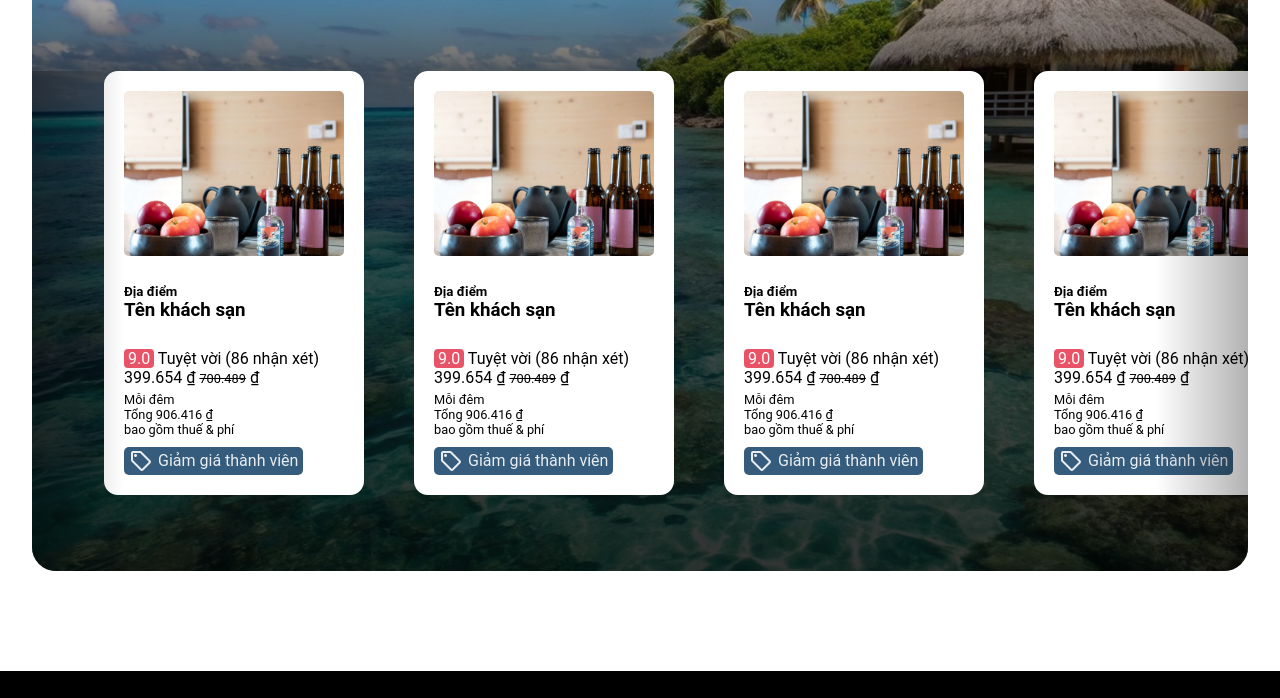
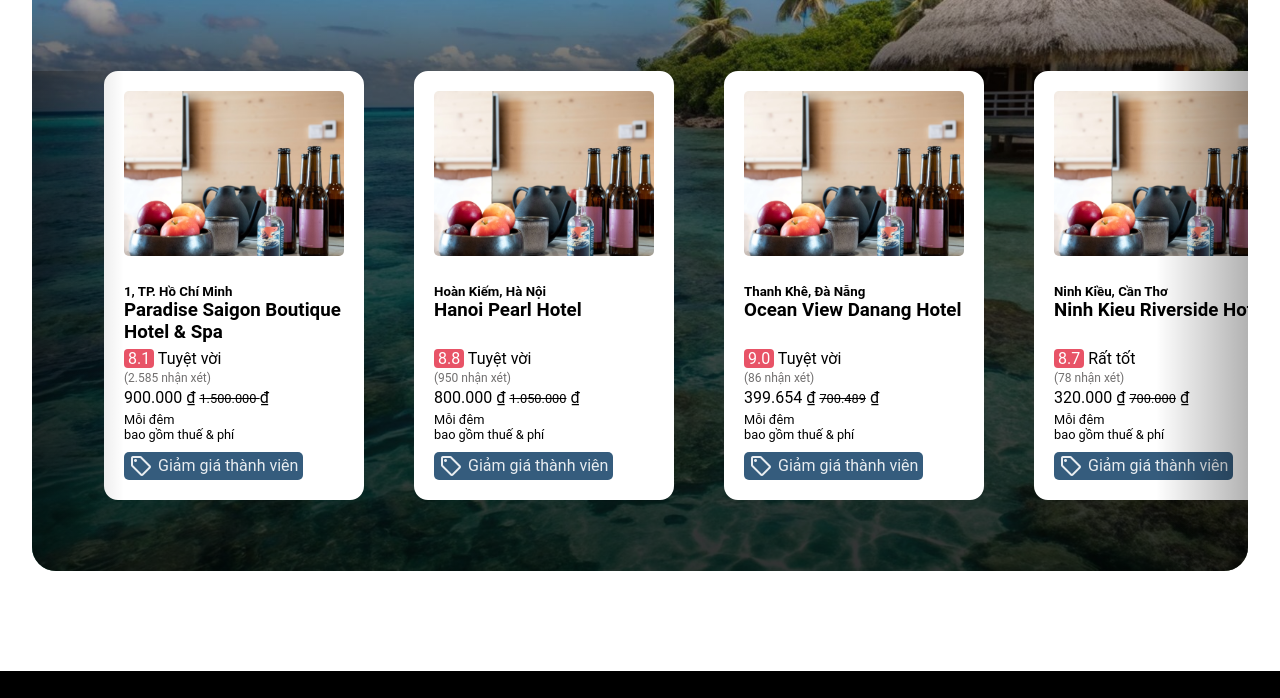
Before and after one commit to LT-Nhat-Minh/-n-IE104, a plain HTML site: page index.html in a window 1280 px wide. Shown: the part 1239-1937 px from the top of the page. Drawn offline with nearby package versions, Linux system fonts and the light colour scheme.

Commit message:
Add files via upload

```diff
--- a/index.html
+++ b/index.html
@@ -182,21 +182,20 @@
                         <a href="#" class="slider_item_link">
                             <img src="0a7d5696.avif" alt="hotel_image" class="slider_image">
                             <div class="card_title">
-                                <h5>Địa điểm</h5>
-                                <h3>Tên khách sạn</h3>
+                                <h5>1, TP. Hồ Chí Minh</h5>
+                                <h3>Paradise Saigon Boutique Hotel & Spa</h3>
                             </div>
                             <div>
-                                <span class="card_rating">9.0</span>
+                                <span class="card_rating">8.1</span>
                                 <span>Tuyệt vời</span>
-                                <span>(86 nhận xét)</span>
+                                <p class="rate">(2.585 nhận xét)</p>
                             </div>
                             <div class="card_price">
-                                <span>399.654 &#8363</span>
-                                <span><del>700.489</del> &#8363</span>
+                                <span>900.000 &#8363</span>
+                                <span><del>1.500.000    </del> &#8363</span>
                             </div>
                             <div class="card_description">
                                 <p>Mỗi đêm</p>
-                                <p>Tổng 906.416 &#8363</p>
                                 <p>bao gồm thuế & phí</p>
                             </div>
                             <p class="member_tag">
@@ -209,21 +208,20 @@
                         <a href="#" class="slider_item_link">
                             <img src="0a7d5696.avif" alt="hotel_image" class="slider_image">
                             <div class="card_title">
-                                <h5>Địa điểm</h5>
-                                <h3>Tên khách sạn</h3>
+                                <h5>Hoàn Kiếm, Hà Nội</h5>
+                                <h3>Hanoi Pearl Hotel</h3>
                             </div>
                             <div>
-                                <span class="card_rating">9.0</span>
+                                <span class="card_rating">8.8</span>
                                 <span>Tuyệt vời</span>
-                                <span>(86 nhận xét)</span>
+                                <p class="rate">(950 nhận xét)</p>
                             </div>
                             <div class="card_price">
-                                <span>399.654 &#8363</span>
-                                <span><del>700.489</del> &#8363</span>
+                                <span>800.000 &#8363</span>
+                                <span><del>1.050.000</del> &#8363</span>
                             </div>
                             <div class="card_description">
                                 <p>Mỗi đêm</p>
-                                <p>Tổng 906.416 &#8363</p>
                                 <p>bao gồm thuế & phí</p>
                             </div>
                             <p class="member_tag">
@@ -236,21 +234,44 @@
                         <a href="#" class="slider_item_link">
                             <img src="0a7d5696.avif" alt="hotel_image" class="slider_image">
                             <div class="card_title">
-                                <h5>Địa điểm</h5>
-                                <h3>Tên khách sạn</h3>
+                                <h5>Thanh Khê, Đà Nẵng</h5>
+                                <h3>Ocean View Danang Hotel</h3>
                             </div>
                             <div>
                                 <span class="card_rating">9.0</span>
                                 <span>Tuyệt vời</span>
-                                <span>(86 nhận xét)</span>
-                            </div>
+                                <p class="rate">(86 nhận xét)</>                           </div>
                             <div class="card_price">
                                 <span>399.654 &#8363</span>
                                 <span><del>700.489</del> &#8363</span>
                             </div>
                             <div class="card_description">
+                                <p>Mỗi đêm</p>                               <p>bao gồm thuế & phí</p>
+                            </div>
+                            <p class="member_tag">
+                                <span class="material-symbols-outlined">sell</span>
+                                Giảm giá thành viên
+                            </p>
+                        </a>
+                    </li>
+                    <li class="slider_list_item">
+                        <a href="#" class="slider_item_link">
+                            <img src="0a7d5696.avif" alt="hotel_image" class="slider_image">
+                            <div class="card_title">
+                                <h5>Ninh Kiều, Cần Thơ</h5>
+                                <h3>Ninh Kieu Riverside Hotel</h3>
+                            </div>
+                            <div>
+                                <span class="card_rating">8.7</span>
+                                <span>Rất tốt</span>
+                                <p class="rate">(78 nhận xét)</p>
+                            </div>
+                            <div class="card_price">
+                                <span>320.000 &#8363</span>
+                                <span><del>700.000</del> &#8363</span>
+                            </div>
+                            <div class="card_description">
                                 <p>Mỗi đêm</p>
-                                <p>Tổng 906.416 &#8363</p>
                                 <p>bao gồm thuế & phí</p>
                             </div>
                             <p class="member_tag">
@@ -263,21 +284,20 @@
                         <a href="#" class="slider_item_link">
                             <img src="0a7d5696.avif" alt="hotel_image" class="slider_image">
                             <div class="card_title">
-                                <h5>Địa điểm</h5>
-                                <h3>Tên khách sạn</h3>
+                                <h5>Vũng Tàu, Bà Rịa - Vũng Tàu</h5>
+                                <h3>Vung Tau Sunset Hotel</h3>
                             </div>
                             <div>
-                                <span class="card_rating">9.0</span>
+                                <span class="card_rating">9.3</span>
                                 <span>Tuyệt vời</span>
-                                <span>(86 nhận xét)</span>
+                                <p class="rate">(132 nhận xét)</p>
                             </div>
                             <div class="card_price">
-                                <span>399.654 &#8363</span>
-                                <span><del>700.489</del> &#8363</span>
+                                <span>620.000 &#8363</span>
+                                <span><del>1.100.000</del> &#8363</span>
                             </div>
                             <div class="card_description">
                                 <p>Mỗi đêm</p>
-                                <p>Tổng 906.416 &#8363</p>
                                 <p>bao gồm thuế & phí</p>
                             </div>
                             <p class="member_tag">
@@ -290,21 +310,20 @@
                         <a href="#" class="slider_item_link">
                             <img src="0a7d5696.avif" alt="hotel_image" class="slider_image">
                             <div class="card_title">
-                                <h5>Địa điểm</h5>
-                                <h3>Tên khách sạn</h3>
+                                <h5>Hải Châu, Đà Nẵng</h5>
+                                <h3>The Dream Suite Danang</h3>
                             </div>
                             <div>
-                                <span class="card_rating">9.0</span>
-                                <span>Tuyệt vời</span>
-                                <span>(86 nhận xét)</span>
+                                <span class="card_rating">8.5</span>
+                                <span>Rất tốt</span>
+                                <p class="rate">(112 nhận xét)</p>
                             </div>
                             <div class="card_price">
-                                <span>399.654 &#8363</span>
-                                <span><del>700.489</del> &#8363</span>
+                                <span>480.000 &#8363</span>
+                                <span><del>880.000</del> &#8363</span>
                             </div>
                             <div class="card_description">
                                 <p>Mỗi đêm</p>
-                                <p>Tổng 906.416 &#8363</p>
                                 <p>bao gồm thuế & phí</p>
                             </div>
                             <p class="member_tag">
@@ -317,21 +336,20 @@
                         <a href="#" class="slider_item_link">
                             <img src="0a7d5696.avif" alt="hotel_image" class="slider_image">
                             <div class="card_title">
-                                <h5>Địa điểm</h5>
-                                <h3>Tên khách sạn</h3>
+                                <h5>Dương Đông, Phú Quốc</h5>
+                                <h3>Sea Breeze Hotel</h3>
                             </div>
                             <div>
-                                <span class="card_rating">9.0</span>
+                                <span class="card_rating">9.1</span>
                                 <span>Tuyệt vời</span>
-                                <span>(86 nhận xét)</span>
+                                <p class="rate">(67 nhận xét)</p>
                             </div>
                             <div class="card_price">
-                                <span>399.654 &#8363</span>
-                                <span><del>700.489</del> &#8363</span>
+                                <span>550.000 &#8363</span>
+                                <span><del>950.000</del> &#8363</span>
                             </div>
                             <div class="card_description">
                                 <p>Mỗi đêm</p>
-                                <p>Tổng 906.416 &#8363</p>
                                 <p>bao gồm thuế & phí</p>
                             </div>
                             <p class="member_tag">
@@ -344,21 +362,20 @@
                         <a href="#" class="slider_item_link">
                             <img src="0a7d5696.avif" alt="hotel_image" class="slider_image">
                             <div class="card_title">
-                                <h5>Địa điểm</h5>
-                                <h3>Tên khách sạn</h3>
+                                <h5>Hoàn Kiếm, Hà Nội</h5>
+                                <h3>Old Quarter View Hanoi Hostel</h3>
                             </div>
                             <div>
-                                <span>9.0</span>
+                                <span class="card_rating">8.9</span>
                                 <span>Tuyệt vời</span>
-                                <span>(86 nhận xét)</span>
+                                <p class="rate">(83 nhận xét)</p>
                             </div>
                             <div class="card_price">
-                                <span>399.654 &#8363</span>
-                                <span><del>700.489</del> &#8363</span>
+                                <span>420.000 &#8363</span>
+                                <span><del>790.000</del> &#8363</span>
                             </div>
                             <div class="card_description">
                                 <p>Mỗi đêm</p>
-                                <p>Tổng 906.416 &#8363</p>
                                 <p>bao gồm thuế & phí</p>
                             </div>
                             <p class="member_tag">
@@ -371,48 +388,20 @@
                         <a href="#" class="slider_item_link">
                             <img src="0a7d5696.avif" alt="hotel_image" class="slider_image">
                             <div class="card_title">
-                                <h5>Địa điểm</h5>
-                                <h3>Tên khách sạn</h3>
+                                <h5>Phú Nhuận, TP. Hồ Chí Minh</h5>
+                                <h3>Muong Thanh Luxury Saigon Hotel</h3>
                             </div>
                             <div>
-                                <span>9.0</span>
+                                <span class="card_rating">9.4</span>
                                 <span>Tuyệt vời</span>
-                                <span>(86 nhận xét)</span>
+                                <p class="rate">(142 nhận xét)</p>
                             </div>
                             <div class="card_price">
-                                <span>399.654 &#8363</span>
-                                <span><del>700.489</del> &#8363</span>
+                                <span>650.000 &#8363</span>
+                                <span><del>1.200.000</del> &#8363</span>
                             </div>
                             <div class="card_description">
                                 <p>Mỗi đêm</p>
-                                <p>Tổng 906.416 &#8363</p>
-                                <p>bao gồm thuế & phí</p>
-                            </div>
-                            <p class="member_tag">
-                                <span class="material-symbols-outlined">sell</span>
-                                Giảm giá thành viên
-                            </p>
-                        </a>
-                    </li>
-                    <li class="slider_list_item">
-                        <a href="#" class="slider_item_link">
-                            <img src="0a7d5696.avif" alt="hotel_image" class="slider_image">
-                            <div class="card_title">
-                                <h5>Địa điểm</h5>
-                                <h3>Tên khách sạn</h3>
-                            </div>
-                            <div>
-                                <span>9.0</span>
-                                <span>Tuyệt vời</span>
-                                <span>(86 nhận xét)</span>
-                            </div>
-                            <div class="card_price">
-                                <span>399.654 &#8363</span>
-                                <span><del>700.489</del> &#8363</span>
-                            </div>
-                            <div class="card_description">
-                                <p>Mỗi đêm</p>
-                                <p>Tổng 906.416 &#8363</p>
                                 <p>bao gồm thuế & phí</p>
                             </div>
                             <p class="member_tag">
--- a/style.css
+++ b/style.css
@@ -391,6 +391,13 @@
     padding: 0 4px 0 4px;
     border-radius: 4px;
 }
+
+.rate{
+    font-size: 12px;
+    margin: 3px 0;
+    color: #716f6f;
+}
+
 .card_price > span > del{
     font-size: 0.8em;
 }
```
